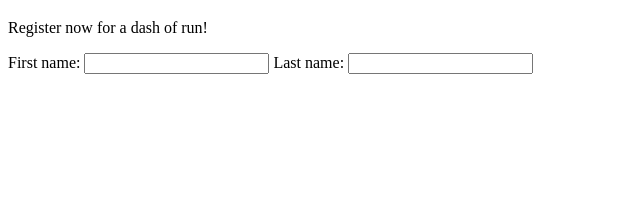
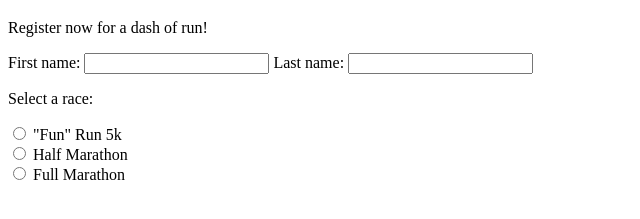
Before and after one commit to laurenharradine/TWDB_2022, a plain HTML site: page s5_marathon_form/index.html in a window 1280 px wide. Shown: the part 61-280 px from the top of the page, without its empty margins (0-640 px from the left). Drawn offline with Linux system fonts and the light colour scheme.

Commit message:
Added radio elements to form.

```diff
--- a/s5_marathon_form/index.html
+++ b/s5_marathon_form/index.html
@@ -24,6 +24,24 @@
                     <label for="surname">Last name: </label>
                     <input type="text" name="surname" id="surname" minlength="1" maxlength="32" required>
                 </div>
+                <div>
+                    <p>Select a race:</p>
+                    <div>
+                        <input type="radio" name="race" id="5k">
+                        <label for="race">"Fun" Run 5k</label>
+                    </div>
+                    <div>
+                        <input type="radio" name="race" id="half">
+                        <label for="race">Half Marathon</label>
+                    </div>
+                    <div>
+                        <input type="radio" name="race" id="full">
+                        <label for="race">Full Marathon</label>
+                    </div>
+                </div>
+                <div>
+
+                </div>
             </form>
         </div>
     </main>
```
